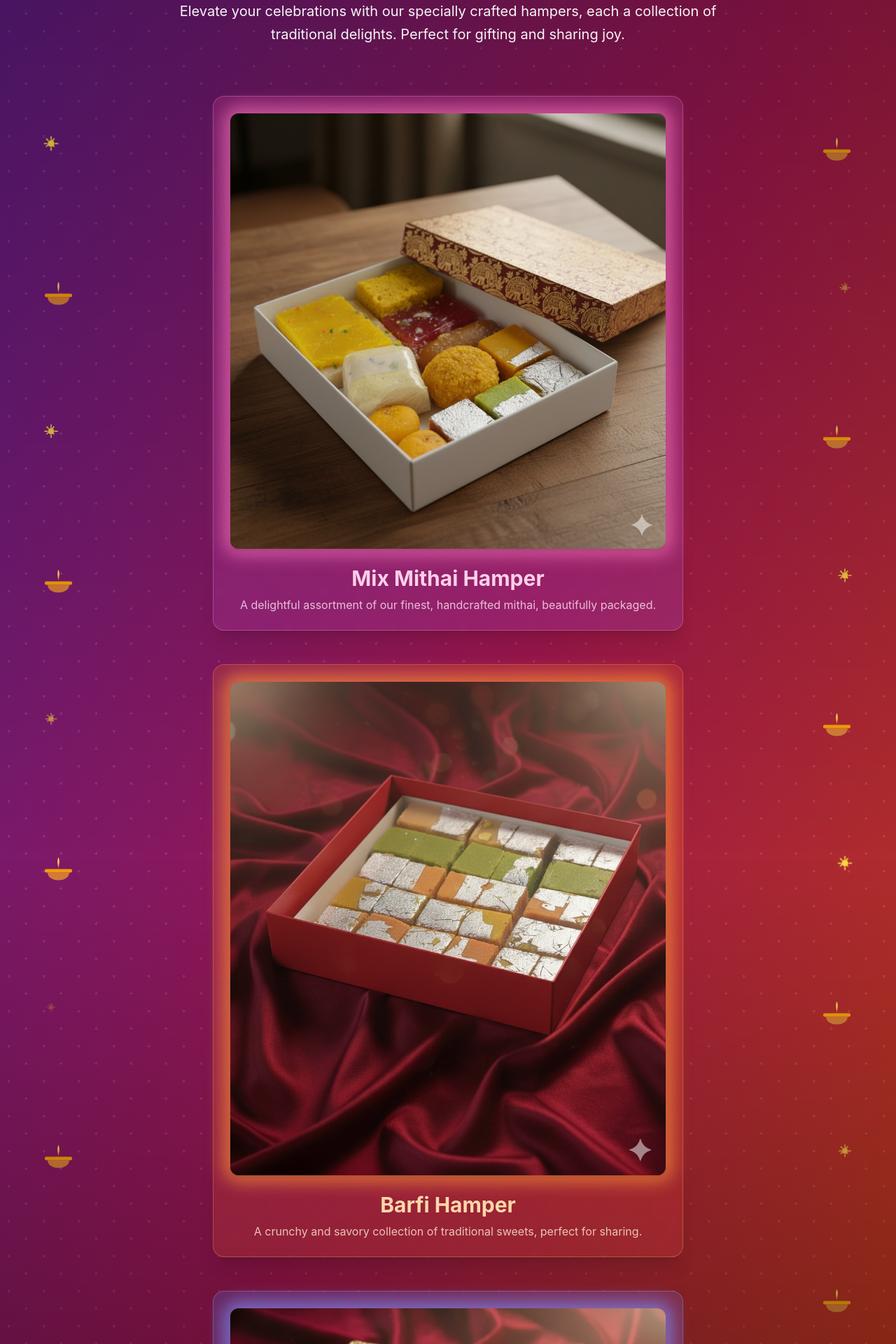
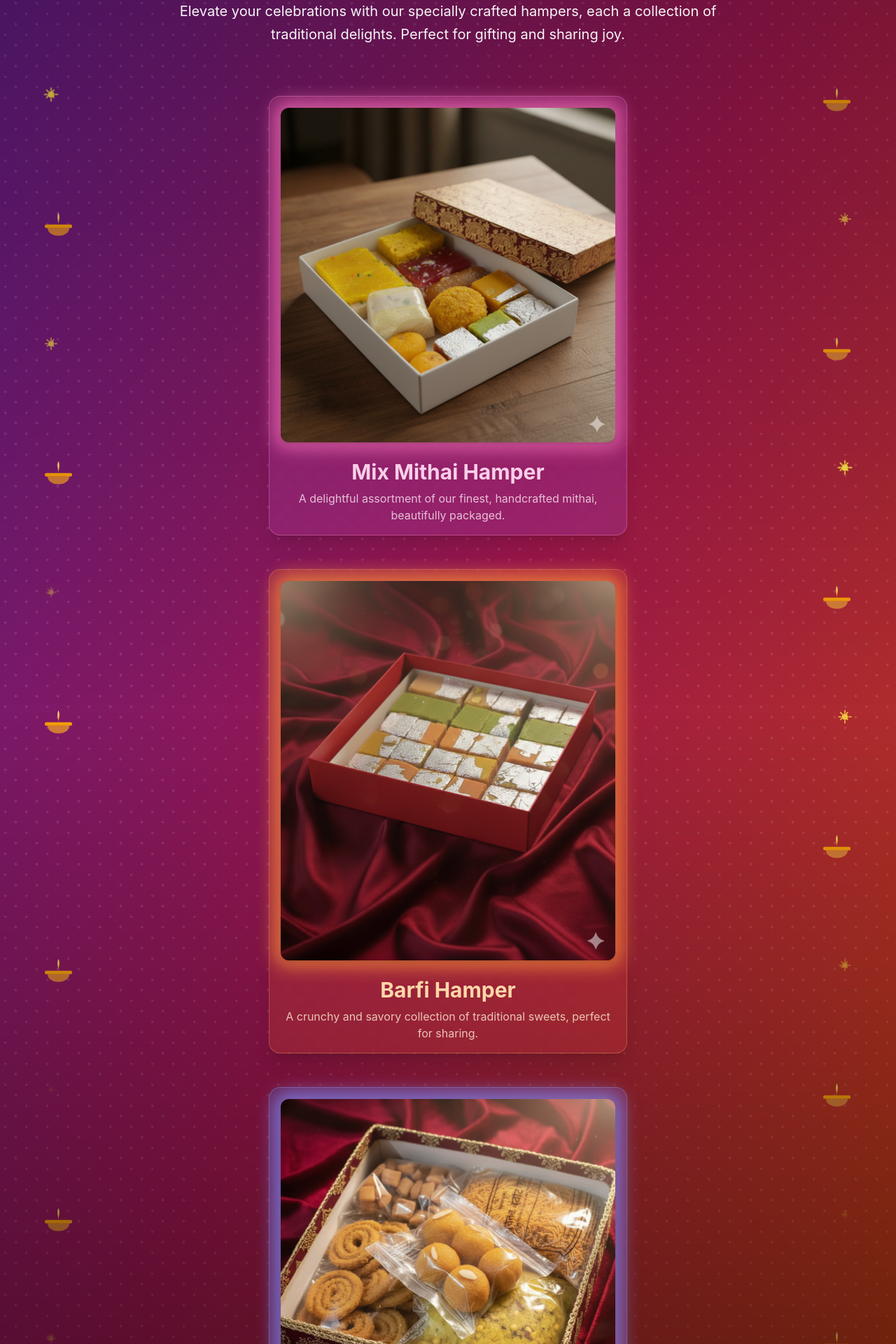
Before and after one commit to SnehalParashareLB/FMCG-Website, a React (Vite) app: page /Offers in a window 1280 px wide. Shown: the part 430-2350 px from the top of the page at 70% size. Built offline with nearby package versions, Linux system fonts and the light colour scheme; a web font is replaced by a local one.

Commit message:
modified offers page

```diff
--- a/src/components/OffersHero.jsx
+++ b/src/components/OffersHero.jsx
@@ -61,7 +61,7 @@ const OffersHero = () => {
 
   // Top Edge
   for (let i = 0; i < numTopBottom; i++) {
-    elements.push({ type: i % 2 === 0 ? 'Diya' : 'Spark', style: { top: '5%', left: `${5 + i * (90 / (numTopBottom - 1))}%` } });
+    elements.push({ type: i % 2 === 0 ? 'Diya' : 'Spark', style: { top: '1%', left: `${5 + i * (90 / (numTopBottom - 1))}%` } });
   }
   // Bottom Edge
   for (let i = 0; i < numTopBottom; i++) {
@@ -85,7 +85,7 @@ const OffersHero = () => {
       <div className="absolute inset-0 bg-gradient-to-br from-purple-900 via-pink-800 to-orange-700 z-0" />
       <div className="absolute inset-0 opacity-10 z-5" style={{
         backgroundImage: `radial-gradient(circle at 25% 25%, white 2px, transparent 2px), radial-gradient(circle at 75% 75%, white 2px, transparent 2px)`,
-        backgroundSize: '50px 50px'
+        backgroundSize: '30px 30px'
       }} />
       <div className="absolute inset-0 bg-gradient-to-t from-black/60 via-transparent to-black/30 z-10" />
 
@@ -144,10 +144,10 @@ const OffersHero = () => {
 
             <motion.div
               variants={itemVariants}
-              className="grid grid-cols-1 gap-12 max-w-2xl mx-auto pt-10"
+              className="grid grid-cols-1 gap-12 max-w-lg mx-auto pt-10"
             >
               <motion.div
-                className="bg-gradient-to-br from-pink-500/20 to-purple-500/20 backdrop-blur-sm border border-pink-300/30 rounded-2xl p-6 text-center flex flex-col items-center shadow-xl"
+                className="bg-gradient-to-br from-pink-500/20 to-purple-500/20 backdrop-blur-sm border border-pink-300/30 rounded-2xl p-4 text-center flex flex-col items-center shadow-xl"
               >
                 <div className="relative image-glow-pink rounded-lg mb-6">
                   <img src="src/assets/hMixMithai.jpg" alt="Mix Mithai Hamper" className="w-full h-auto object-cover rounded-lg shadow-md" />
@@ -157,7 +157,7 @@ const OffersHero = () => {
               </motion.div>
 
               <motion.div
-                className="bg-gradient-to-br from-orange-500/20 to-red-500/20 backdrop-blur-sm border border-orange-300/30 rounded-2xl p-6 text-center flex flex-col items-center shadow-xl"
+                className="bg-gradient-to-br from-orange-500/20 to-red-500/20 backdrop-blur-sm border border-orange-300/30 rounded-2xl p-4 text-center flex flex-col items-center shadow-xl"
               >
                 <div className="relative image-glow-orange rounded-lg mb-6">
                   <img src="src/assets/hBarfi.jpg" alt="Barfi Hamper" className="w-full h-auto object-cover rounded-lg shadow-md" />
@@ -167,7 +167,7 @@ const OffersHero = () => {
               </motion.div>
 
               <motion.div
-                className="bg-gradient-to-br from-blue-500/20 to-purple-500/20 backdrop-blur-sm border border-blue-300/30 rounded-2xl p-6 text-center flex flex-col items-center shadow-xl"
+                className="bg-gradient-to-br from-blue-500/20 to-purple-500/20 backdrop-blur-sm border border-blue-300/30 rounded-2xl p-4 text-center flex flex-col items-center shadow-xl"
               >
                 <div className="relative image-glow-blue rounded-lg mb-6">
                   <img src="src/assets/hFaralBox.jpg" alt="Faral Hamper" className="w-full h-auto object-cover rounded-lg shadow-md" />
```
